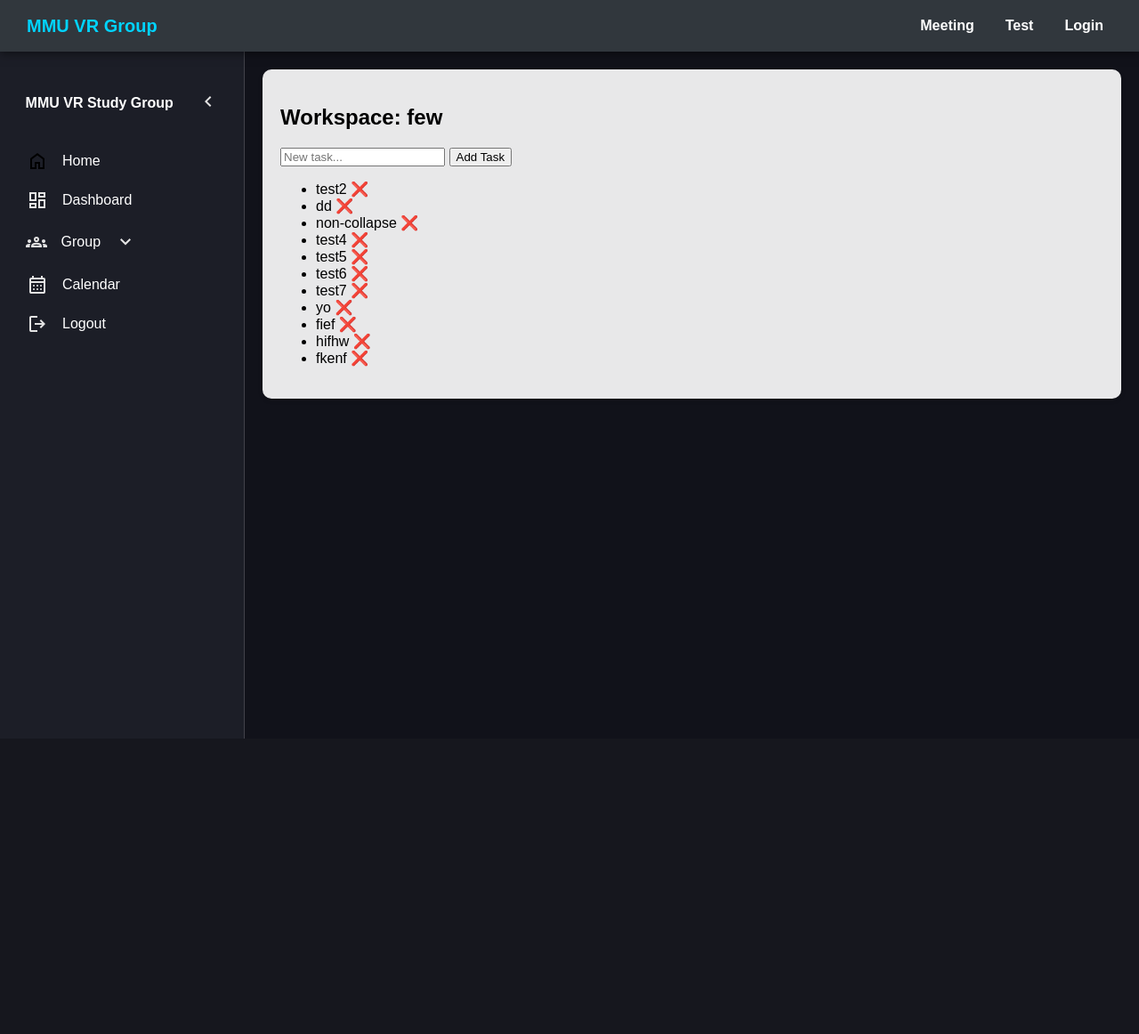
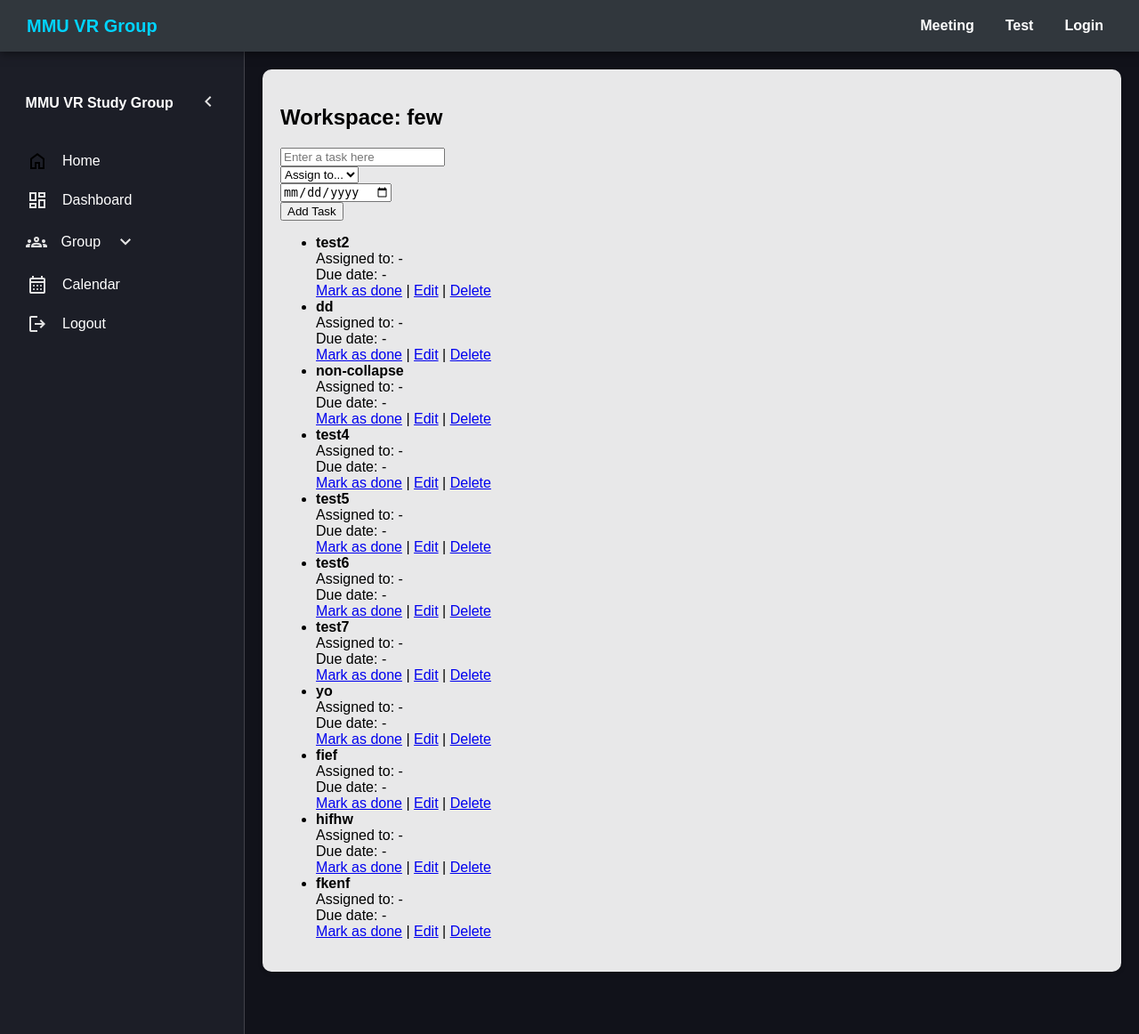
Before and after one commit to Junhong8888/MMU-VR-Study-Group, a Django app: a page that uses playground/templates/test.html in a window 1280 px wide. Shown: the whole page at 89% size. Before the commit the page ends 830 px from the top, so only its background shows below. Run offline with Django 4.2, Linux system fonts and the light colour scheme; a user stored in the database is signed in; data comes from the database, SQL or seed files in the repository; both versions use the stored data as it was after the commit.

Commit message:
update_workspace

```diff
--- a/chat/static/css/style.css
+++ b/chat/static/css/style.css
@@ -3,8 +3,8 @@
       margin: 0;
       padding: 0;
       display: grid;
-      grid-template-rows: auto 1fr; /* Navbar on top, sidebar and main content below */
-      grid-template-columns: auto 1fr; /* Sidebar and content layout */
+      grid-template-rows: auto 1fr;
+      grid-template-columns: auto 1fr;
       min-height: 100vh;
       color: white;
       background-color: #11121a;
--- a/dashboard/views.py
+++ b/dashboard/views.py
@@ -43,7 +43,7 @@
     context = {
         'usage_per_day': usage_per_day,
         'hours_today': hours_today,
-        'task_count' : todo.objects.count(),  # Get total number of tasks
+        'task_count' : todo.objects.filter(user=request.user).count()  # Get total number of tasks
     }
 
     return render(request, 'dashboard.html', context)
--- a/grouping/models.py
+++ b/grouping/models.py
@@ -1,6 +1,7 @@
 from django.db import models
 from django.contrib.auth.models import User
 from django.utils.crypto import get_random_string
+
 
 # Create your models here.
 class Topic(models.Model):
@@ -31,3 +32,11 @@
 
     def __str__(self):
         return self.roomname
+'''
+class Document(models.Model):
+    title = models.CharField(max_length=200)
+    content = RichTextField()
+
+    def __str__(self):
+        return self.title
+'''
--- a/grouping/urls.py
+++ b/grouping/urls.py
@@ -1,12 +1,15 @@
 from django.urls import path
 from . import views
+
+app_name = "grouping"
 
 urlpatterns = [
     path('',views.group,name='group'),
     path('create-room/',views.createRoom,name='create_room'),
     path('join_group/', views.join_group, name='join_group'),
     path('workspace/<str:Room_join_code>/', views.workspace, name='workspace'),
-    path('delete-task/<str:name>/', views.DeleteTask, name='delete'),
-    path('update/<str:name>/', views.Update, name='update'),
-    path('task/<str:name>/', views.TaskDetail, name='task-detail'),
+    path('delete-task/<int:id>/', views.DeleteTask, name='delete'),
+    path('update/<int:id>/', views.Update, name='update'),
+    path('task/<int:id>/', views.TaskDetail, name='task-detail'),
+
 ]
--- a/grouping/views.py
+++ b/grouping/views.py
@@ -4,6 +4,9 @@
 from .forms import GroupForm,JoinCodeForm
 from zfeng.models import todo
 from zfeng.forms import TodoForm
+from django.contrib.auth.models import User
+from datetime import datetime
+
 
 def group(request):
     return render(request,'room.html',{})
@@ -32,7 +35,7 @@
 
             room.members.add(request.user)
 
-            return redirect('workspace',Room_join_code=room.join_code)
+            return redirect('grouping:workspace',Room_join_code=room.join_code)
 
         elif form_type == 'join_group':
             group_code = request.POST.get('group_code')
@@ -70,7 +73,7 @@
                 # Add the logged-in user to the room
                 room.members.add(request.user)
                 #return redirect('chat:room', room_name=room.roomname)
-                return redirect('workspace',Room_join_code=room.join_code)
+                return redirect('grouping:workspace',Room_join_code=room.join_code)
             except Room.DoesNotExist:
                 error = "Invalid group code. Please try again."
 
@@ -93,52 +96,89 @@
     workspace = get_object_or_404(Room, join_code=Room_join_code)
     user_rooms = Room.objects.filter(members=request.user)
 
-    # Ensure the user is part of the room
+    # Ensure user is part of the room
     if not (request.user == workspace.host or request.user in workspace.members.all()):
         return redirect('home')
 
     # Handle task creation
     if request.method == 'POST':
         task_name = request.POST.get('task')
+        assigned_to_id = request.POST.get('assigned_to')
+        due_date_str = request.POST.get('due_date')
+
         if task_name:
+            assigned_user = User.objects.get(id=assigned_to_id) if assigned_to_id else None
+            due_date = datetime.strptime(due_date_str, '%Y-%m-%d').date() if due_date_str else None
+
             todo.objects.create(
                 user=request.user,
                 todo_name=task_name,
-                workspace=workspace  # This links the task to the current workspace
+                assigned_to=assigned_user,
+                due_date=due_date,
+                workspace=workspace
             )
-            return redirect('workspace', Room_join_code=Room_join_code)
+            return redirect('grouping:workspace', Room_join_code=Room_join_code)
 
     tasks = todo.objects.filter(workspace=workspace)
+    members = workspace.members.all()
 
     return render(request, "workspace.html", {
         "workspace": workspace,
         "tasks": tasks,
-        "user_rooms":user_rooms,
+        "user_rooms": user_rooms,
+        "members": members,  # Pass this for select dropdown
     })
 
 
 
-def DeleteTask(request, name):
-    get_todo = todo.objects.get(user=request.user, todo_name=name)
+def DeleteTask(request, id):
+    get_todo = get_object_or_404(todo, user=request.user, id=id)
+    room_code = get_todo.workspace.join_code
     get_todo.delete()
-    return redirect('todolist')
+    return redirect('grouping:workspace',Room_join_code=room_code)
 
 
-def Update(request, name):
-    get_todo = todo.objects.get(user=request.user, todo_name=name)
+def Update(request, id):
+    get_todo = get_object_or_404(todo, user=request.user, id=id)
     get_todo.status = True
     get_todo.save()
-    return redirect('todolist')
+    return redirect('grouping:workspace',Room_join_code=get_todo.workspace.join_code)
 
-def TaskDetail(request, name):
-    task = todo.objects.get(user=request.user, todo_name=name)
+def TaskDetail(request, id):
+    task = get_object_or_404(todo, user=request.user, id=id)
 
     if request.method == 'POST':
         form = TodoForm(request.POST, instance=task)
         if form.is_valid():
             form.save()
-            return redirect('todolist')
+            return redirect('grouping:workspace', Room_join_code=task.workspace.join_code)
     else:
         form = TodoForm(instance=task)
 
     return render(request, 'task_detail.html', {'form': form, 'task': task})
+
+
+'''
+def document_edit(request, pk):
+    doc = get_object_or_404(Document, pk=pk)
+    form = DocumentForm(request.POST or None, instance=doc)
+    if form.is_valid():
+        form.save()
+        return redirect('document_list')
+    return render(request, 'todoapp/document_form.html', {'form': form})
+
+def document_list(request):
+    docs = Document.objects.all()
+    return render(request, 'todoapp/document_list.html', {'documents': docs})
+
+def document_create(request):
+    if request.method == 'POST':
+        form = DocumentForm(request.POST)
+        if form.is_valid():
+            doc = form.save(commit=False)
+            doc.save()
+            return redirect('home-page')
+    else:
+        form = DocumentForm()
+    return render(request, 'todoapp/document_form.html', {'form': form})
+'''
--- a/playground/templates/join_by_code.html
+++ b/playground/templates/join_by_code.html
@@ -16,7 +16,7 @@
 {% block content %}
 <div class="container">
     <h2>Join Group</h2>
-    <form method="POST" action="{% url 'join_group' %}">
+    <form method="POST" action="{% url 'grouping:join_group' %}">
         {% csrf_token %}
         <div class="form-group mb-3">
             <label for="join_code">Group Code</label>
--- a/playground/templates/room.html
+++ b/playground/templates/room.html
@@ -6,7 +6,7 @@
     <div class="navbar">
     <div class="brand-title">MMU VR Group</div>
     <div>
-    <a href="{% url 'join_group' %}">Join Group</a>
+    <a href="{% url 'grouping:join_group' %}">Join Group</a>
     </div>
 </div>
 
@@ -17,7 +17,7 @@
 <body>
 <div class="container">
   <!-- Create Room Form -->
-  <form method="POST" action="{% url 'create_room' %}" id="createForm" class="active">
+  <form method="POST" action="{% url 'grouping:create_room' %}" id="createForm" class="active">
       {% csrf_token %}
       <input type="hidden" name="form_type" value="create_group">
 
@@ -47,7 +47,7 @@
       <button type="submit" class="btn btn-success">Create Room</button>
   </form>
 
-    <form method="POST" action="{% url 'group' %}" id="joinForm" style="display: none;">
+    <form method="POST" action="{% url 'grouping:group' %}" id="joinForm" style="display: none;">
         {% csrf_token %}
         {{form.as_p}}
         <!-- Group Code -->
--- a/playground/templates/task_detail.html
+++ b/playground/templates/task_detail.html
@@ -4,4 +4,3 @@
   {{ form.as_p }}
   <button type="submit" class="btn btn-primary">Save</button>
 </form>
-<a href="{% url 'todolist' %}">Back to Task List</a>
--- a/playground/templates/test.html
+++ b/playground/templates/test.html
@@ -22,7 +22,7 @@
 
   {% block sidebar %}
   <div class="layout">
-    <nav id="sidebar">
+    <nav id="sidebar" class="sidebar">
         <ul>
             <li>
                 <span class="logo">MMU VR Study Group</span>
@@ -50,10 +50,10 @@
                 </button>
             <ul class="sub-menu">
                 <div>
-                <li><a href ="{% url 'group' %}">Create/Join</a></li>
+                <li><a href ="{% url 'grouping:group' %}">Create/Join</a></li>
                 {% for room in user_rooms %}
                     {% if room.join_code %}
-                        <li><a href="{% url 'workspace' Room_join_code=room.join_code %}">{{ room.roomname }}</a></li>
+                        <li><a href="{% url 'grouping:workspace' Room_join_code=room.join_code %}">{{ room.roomname }}</a></li>
                     {% endif %}
                 {% empty %}
                     <li>No workspaces joined yet.</li>
--- a/playground/templates/todo.html
+++ b/playground/templates/todo.html
@@ -137,9 +137,9 @@
                 {% endif %}
               </td>
               <td>
-                <a href="{% url 'zfeng:delete' i.todo_name %}" class="btn btn-danger me-1">Delete</a>
-                <a href="{% url 'zfeng:update' i.todo_name %}" class="btn btn-success me-1">Finished</a>
-                <a href="{% url 'zfeng:task-detail' i.todo_name %}" class="btn btn-info">Edit</a>
+                <a href="{% url 'zfeng:delete' i.id %}" class="btn btn-danger me-1">Delete</a>
+                <a href="{% url 'zfeng:update' i.id %}" class="btn btn-success me-1">Finished</a>
+                <a href="{% url 'zfeng:task-detail' i.id %}" class="btn btn-info">Edit</a>
               </td>
             </tr>
           {% endif %}
--- a/playground/templates/workspace.html
+++ b/playground/templates/workspace.html
@@ -17,18 +17,49 @@
 <div class="main-content">
   <div class="container">
     <h2>Workspace: {{ workspace.roomname }}</h2>
-    <form method="POST">
+
+      <form method="POST" class="row g-3 justify-content-center align-items-center mb-4">
       {% csrf_token %}
-      <input type="text" name="task" placeholder="New task..." required>
-      <button type="submit">Add Task</button>
+      <div class="col-md-4">
+        <input type="text" class="form-control" name="task" placeholder="Enter a task here" required>
+      </div>
+      <div class="col-md-3">
+        <select name="assigned_to" class="form-select">
+          <option value="">Assign to...</option>
+          {% for member in members %}
+            <option value="{{ member.id }}">{{ member.username }}</option>
+          {% endfor %}
+        </select>
+      </div>
+      <div class="col-md-3">
+        <input type="date" name="due_date" class="form-control">
+      </div>
+      <div class="col-md-2">
+        <button type="submit" class="btn btn-primary w-100">Add Task</button>
+      </div>
     </form>
 
+    <!-- Task List -->
     <ul>
       {% for task in tasks %}
-        <li>{{ task.todo_name }} {% if task.status %}✅{% else %}❌{% endif %}</li>
+        <li>
+          <strong>{{ task.todo_name }}</strong>
+          <br>
+          Assigned to: {{ task.assigned_to.username|default:"-" }}<br>
+          Due date: {{ task.due_date|date:"Y-m-d"|default:"-" }}<br>
+
+          {% if task.status %}
+            <span style="color: green;">[Done]</span>
+          {% else %}
+            <a href="{% url 'grouping:update' task.id %}">Mark as done</a>
+          {% endif %}
+          |
+          <a href="{% url 'grouping:task-detail' task.id %}">Edit</a>
+          |
+          <a href="{% url 'grouping:delete' task.id %}">Delete</a>
+        </li>
       {% endfor %}
     </ul>
   </div>
 </div>
-
 {% endblock %}
--- a/zfeng/urls.py
+++ b/zfeng/urls.py
@@ -7,7 +7,7 @@
 
 urlpatterns = [
     path('', views.home, name='todolist'),
-    path('delete-task/<str:name>/', views.DeleteTask, name='delete'),
-    path('update/<str:name>/', views.Update, name='update'),
-    path('task/<str:name>/', views.TaskDetail, name='task-detail'),
+    path('delete-task/<int:id>/', views.DeleteTask, name='delete'),
+    path('update/<int:id>/', views.Update, name='update'),
+    path('task/<int:id>/', views.TaskDetail, name='task-detail'),
 ]
```
Also changed, not shown: chat/static/js/app.js (+4 -4 lines), playground/templates/chatroom.html (+33 -14 lines), playground/templates/dashboard.html (+8 -19 lines), zfeng/views.py (+12 -11 lines), db.sqlite3.
